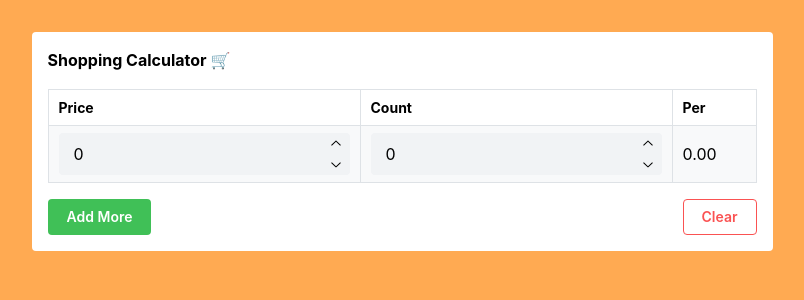
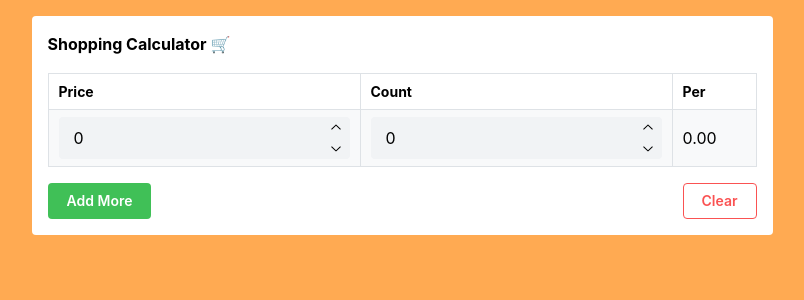
Before and after one commit to jukrapopk/shoppingcalc, a React (Vite) app: page / in a window 1280 px wide. Shown: the top 300 px of the page, without its empty margins (238-1042 px from the left). Built offline with nearby package versions, Linux system fonts and the light colour scheme.

Commit message:
Fix padding too large

```diff
--- a/src/App.tsx
+++ b/src/App.tsx
@@ -56,7 +56,7 @@ function App() {
   }, [items])
 
   return (
-    <Center p="xl">
+    <Center p="md">
       <Card>
         <Stack>
           <Text fw="bold">
```
